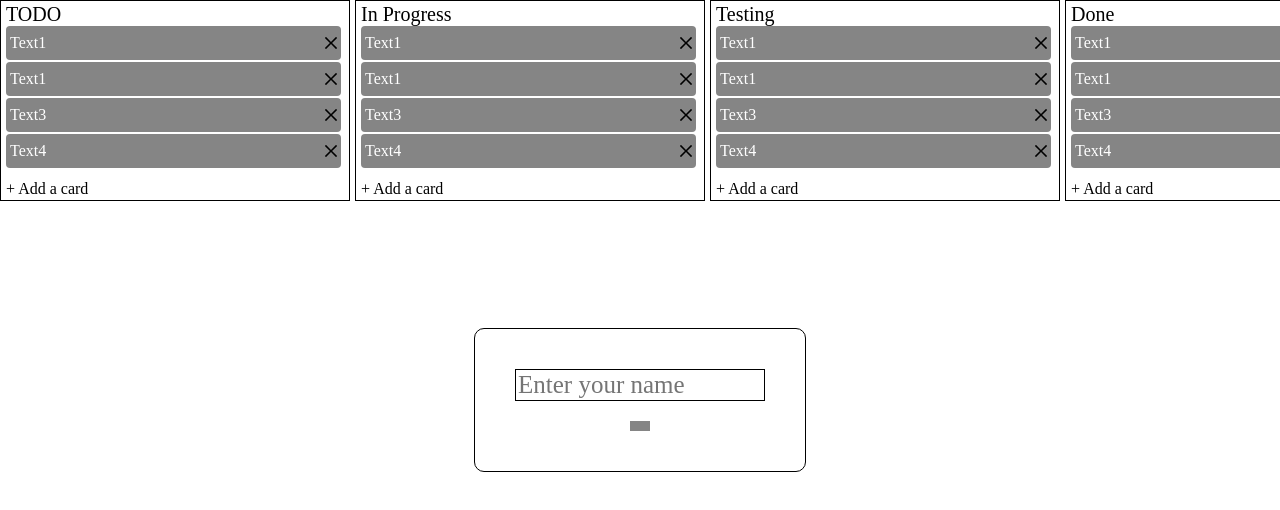
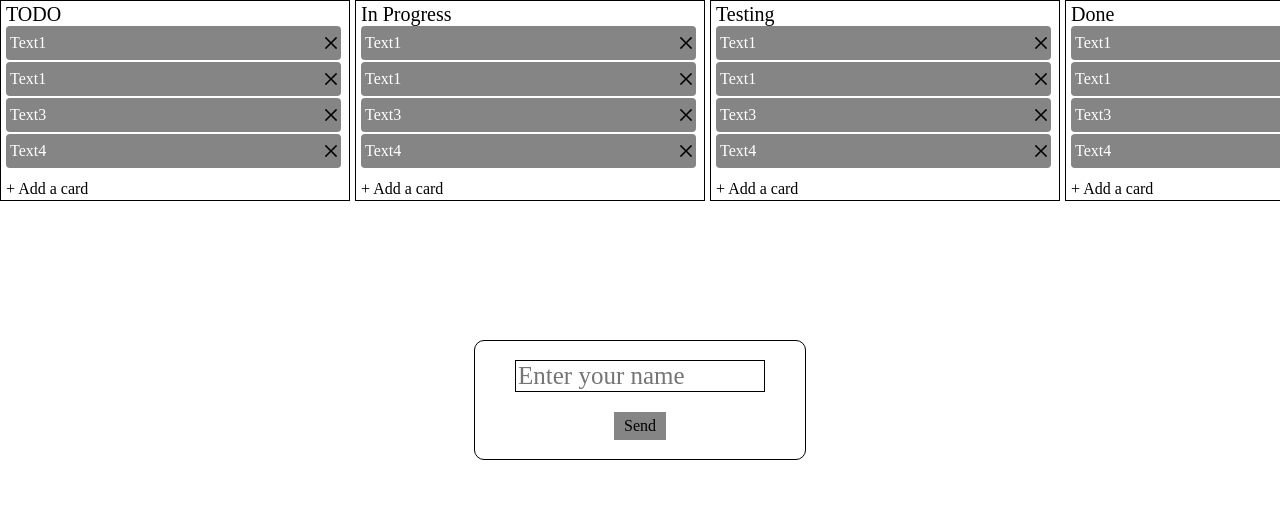
Before and after one commit to GlebSharipov/trello-clone, a React (Create React App) app: page / in a window 1280 px wide. Shown: the top 510 px of the page. Built offline with nearby package versions, Linux system fonts and the light colour scheme.

Commit message:
feat: added closing modal

```diff
--- a/src/components/Card/Card.tsx
+++ b/src/components/Card/Card.tsx
@@ -13,7 +13,7 @@ export const Card: FC<CardProps> = ({ text, id }) => {
   return (
     <Root>
       {text}
-      <CrossIcon />
+      <StyledCrossIcon />
     </Root>
   );
 };
@@ -29,3 +29,7 @@ const Root = styled.div`
   margin-bottom: 2px;
   color: ${COLORS.white};
 `;
+
+const StyledCrossIcon = styled(CrossIcon)`
+  cursor: pointer;
+`;
--- a/src/components/Modal/Modal.tsx
+++ b/src/components/Modal/Modal.tsx
@@ -4,15 +4,27 @@ import { COLORS } from "constant/colors";
 import styled from "styled-components";
 
 interface ModalProps {
-  children: React.ReactNode;
+  children?: React.ReactNode;
   className?: string;
+  onClose?: React.MouseEventHandler<HTMLDivElement>;
 }
 
-export const Modal: FC<ModalProps> = ({ children, className }) => {
-  return <Root className={className}>{children}</Root>;
+export const Modal: FC<ModalProps> = ({ children, className, onClose }) => {
+  return (
+    <Root className={className} onClick={onClose}>
+      <StyledModal className={className}>{children}</StyledModal>
+    </Root>
+  );
 };
 
-const Root = styled.form`
+const Root = styled.div`
+  z-index: 1;
+  position: absolute;
+  width: 100%;
+  height: 100%;
+`;
+const StyledModal = styled.form`
+  z-index: 100;
   position: absolute;
   left: 50%;
   top: 50%;
@@ -22,8 +34,10 @@ const Root = styled.form`
   align-items: center;
   justify-content: center;
   max-width: 350px;
-  max-height: 250px;
+  height: 15vh;
+  overflow: auto;
   border: 1px solid ${COLORS.black};
+  color: ${COLORS.gray};
   border-radius: 10px;
   padding: 40px;
 `;
--- a/src/components/UserNamePopup/UserNamePopup.tsx
+++ b/src/components/UserNamePopup/UserNamePopup.tsx
@@ -8,12 +8,16 @@ import { Input, Button } from "../UI";
 
 export const UserNamePopup: FC = () => {
   const [name, setName] = useState("");
+  const [visble, setVisible] = useState(true);
 
+  const onClose = () => {
+    setVisible(false);
+  };
   const onChange: React.ChangeEventHandler<HTMLInputElement> = (e) =>
     setName(e.target.value);
 
-  return (
-    <Modal>
+  return visble ? (
+    <Modal onClose={onClose}>
       <Input
         required
         value={name}
@@ -21,11 +25,17 @@ export const UserNamePopup: FC = () => {
         type="text"
         placeholder="Enter your name"
       />
-      <StyledButton />
+      <StyledButton text="Send" type="submit" />
     </Modal>
+  ) : (
+    <CloseModal />
   );
 };
 
 const StyledButton = styled(Button)`
   background-color: ${COLORS.gray};
 `;
+
+const CloseModal = styled(Modal)`
+  visibility: hidden;
+`;
```
